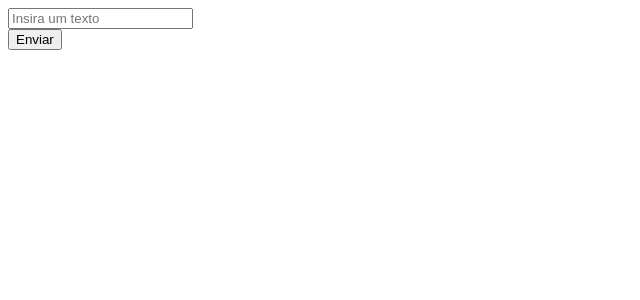
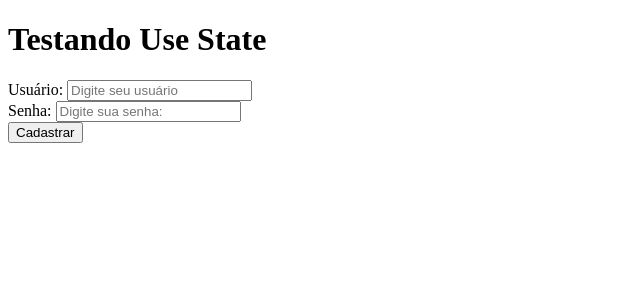
Before and after one commit to viniciusxsousa/react-estudos, a React (Vite) app in the folder 00-app/: page / in a window 1280 px wide. Shown: the top 300 px of the page, without its empty margins (0-640 px from the left). Built offline with nearby package versions, Linux system fonts and the light colour scheme.

Commit message:
utilizando useState

```diff
--- a/00-app/src/App.jsx
+++ b/00-app/src/App.jsx
@@ -3,6 +3,7 @@ import EventoForms from "./components/EventoForms"
 function App() {
   return (
     <>
+      <h1>Testando Use State</h1>
       <EventoForms></EventoForms>
     </>
   )
--- a/00-app/src/components/EventoForms/index.jsx
+++ b/00-app/src/components/EventoForms/index.jsx
@@ -1,18 +1,42 @@
+import { useState } from 'react'
+
 function EventoForms(){
 
-    function envio(e){
+    const [user, setUser] = useState();
+    const [senha, setSenha] = useState();
+
+    function cadastrar(e){
         e.preventDefault();
-        console.log('olá');
+        console.log(`Usuário: ${user}`);
+        console.log(`Senha: ${senha}`);
     }
 
     return (
-        <form onSubmit={envio}>
+        <form onSubmit={cadastrar}>
+
             <div>
-                <input type="text"  placeholder="Insira um texto"/>
+                <label htmlFor="user">Usuário: </label>
+                <input
+                    type="text"
+                    name="user"
+                    id="user"
+                    placeholder="Digite seu usuário"
+                    onChange={(e) => setUser(e.target.value)}
+                />
             </div>
+
             <div>
-                <input type="submit" value="Enviar" />
+                <label htmlFor="pass">Senha: </label>
+                <input
+                    type="password"
+                    id="pass"
+                    name="pass"
+                    placeholder="Digite sua senha: "
+                    onChange={(e) => setSenha(e.target.value)}
+                />
             </div>
+
+            <input type="submit" value="Cadastrar" />
         </form>
     )
 }
```
